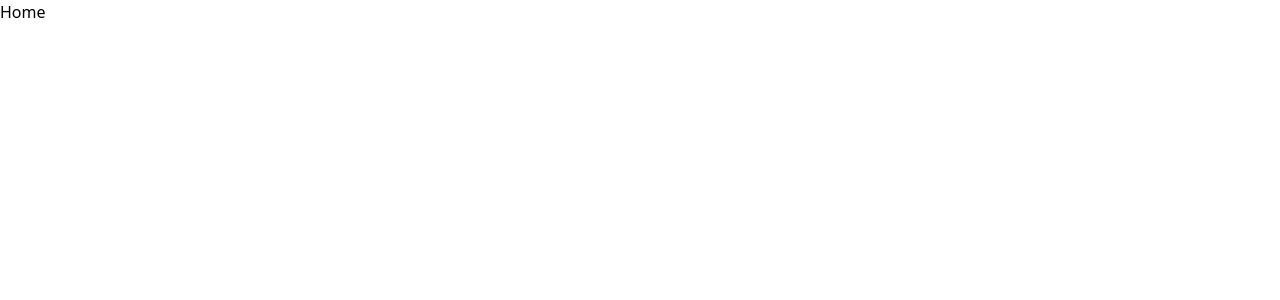
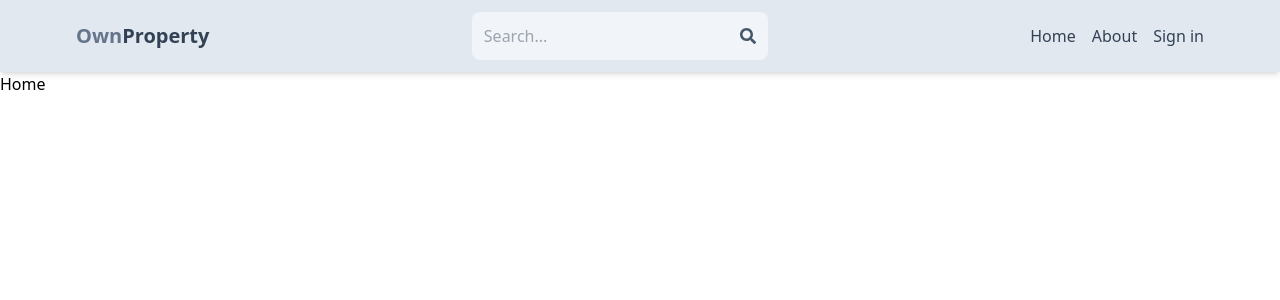
Before and after one commit to sanuwa13/Mern-Real-Estate-Marketplace, a React (Vite) app in the folder client/: page / in a window 1280 px wide. Shown: the top 300 px of the page. Built offline with nearby package versions, Linux system fonts and the light colour scheme.

Commit message:
Create header component

```diff
--- a/client/package.json
+++ b/client/package.json
@@ -12,6 +12,7 @@
   "dependencies": {
     "react": "^19.2.0",
     "react-dom": "^19.2.0",
+    "react-icons": "^5.5.0",
     "react-router-dom": "^7.11.0"
   },
   "devDependencies": {
--- a/client/src/App.jsx
+++ b/client/src/App.jsx
@@ -4,10 +4,13 @@
 import SignIn from './pages/SignIn';
 import SignUp from './pages/SignUp';
 import Profile from './pages/Profile';
+import Header from './components/Header';
 
 
 export default function App() {
-  return <BrowserRouter>
+  return (
+  <BrowserRouter>
+  <Header />
     <Routes>
       <Route path="/" element={<Home />} />
       <Route path="/about" element={<About />} />
@@ -15,5 +18,6 @@
       <Route path="/sign-up" element={<SignUp />} />
       <Route path="/profile" element={<Profile />} />
     </Routes>
-  </BrowserRouter>;
+  </BrowserRouter>
+  );
 }
--- /dev/null
+++ b/client/src/components/Header.jsx
@@ -0,0 +1,43 @@
+import { FaSearch } from 'react-icons/fa';
+import { Link } from 'react-router-dom';
+
+export default function Header() {
+  return (
+    <header className='bg-slate-200 shadow-md'>
+     <div className= 'flex justify-between items-center max-w-6xl mx-auto p-3'>
+      <Link to='/'>
+      <h1 className='font-bold text-sm sm:text-xl flex flex-wrap'>
+           <span className='text-slate-500'>Own</span>
+           <span className='text-slate-700'>Property</span>
+      </h1>
+      </Link>
+      <form className='bg-slate-100 p-3 rounded-lg flex items-center'>
+        <input
+          type="text"
+          placeholder="Search..."
+          className="bg-transparent focus:outline-none w-24 sm:w-64"
+          />
+         <FaSearch className=' text-slate-600'/>
+      </form>
+      <ul className='flex gap-4'>
+        <Link to='/'>
+        <li className='hidden sm:inline text-slate-700 hover:underline'>
+            Home
+        </li>
+        </Link>
+        <Link to='/about'>
+        <li className='hidden sm:inline text-slate-700 hover:underline'>
+            About
+        </li>
+        </Link>
+        <Link to='/sign-in'>
+        <li className=' text-slate-700 hover:underline'>
+          {' '}
+            Sign in
+        </li>
+        </Link>
+      </ul>
+     </div>
+    </header>
+  );
+}
```
Also changed, not shown: client/src/pages/Home.jsx (line endings or trailing spaces), 1 other file (tests, documents, lock files or other folders).
